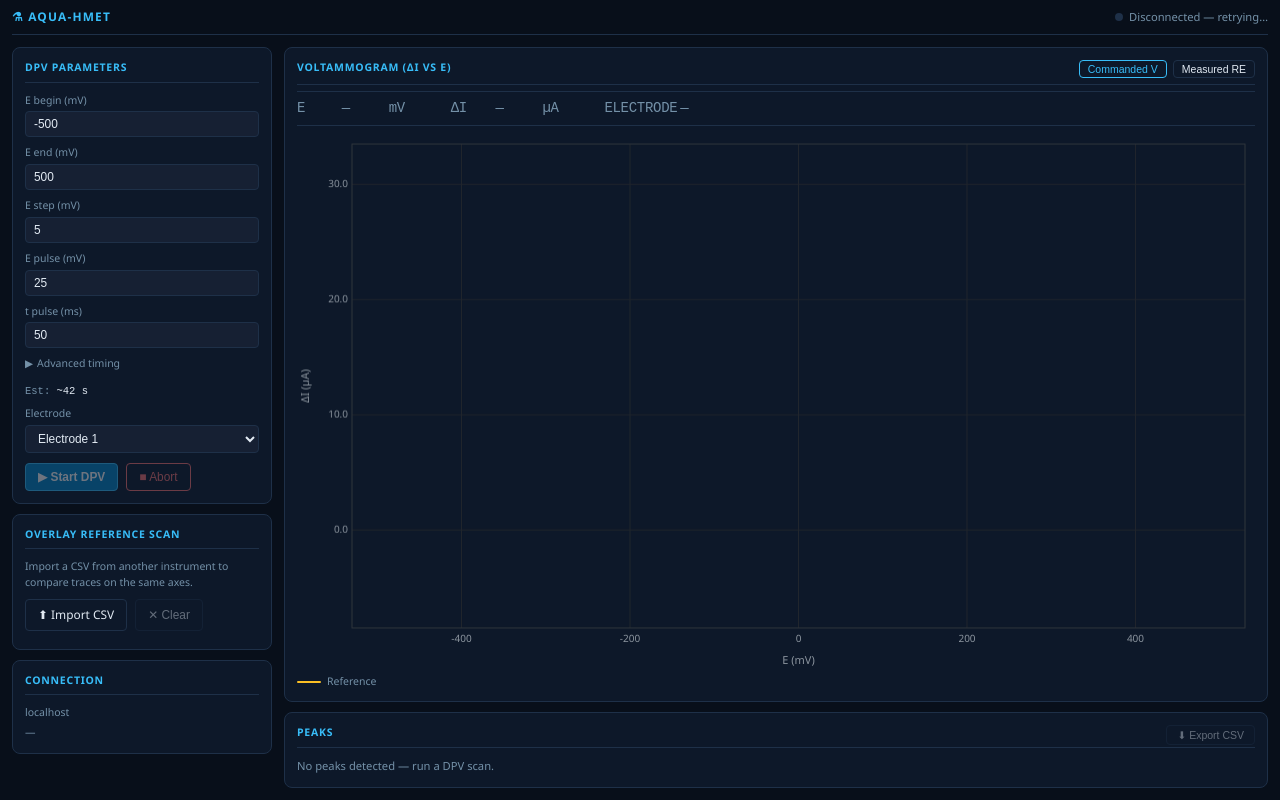
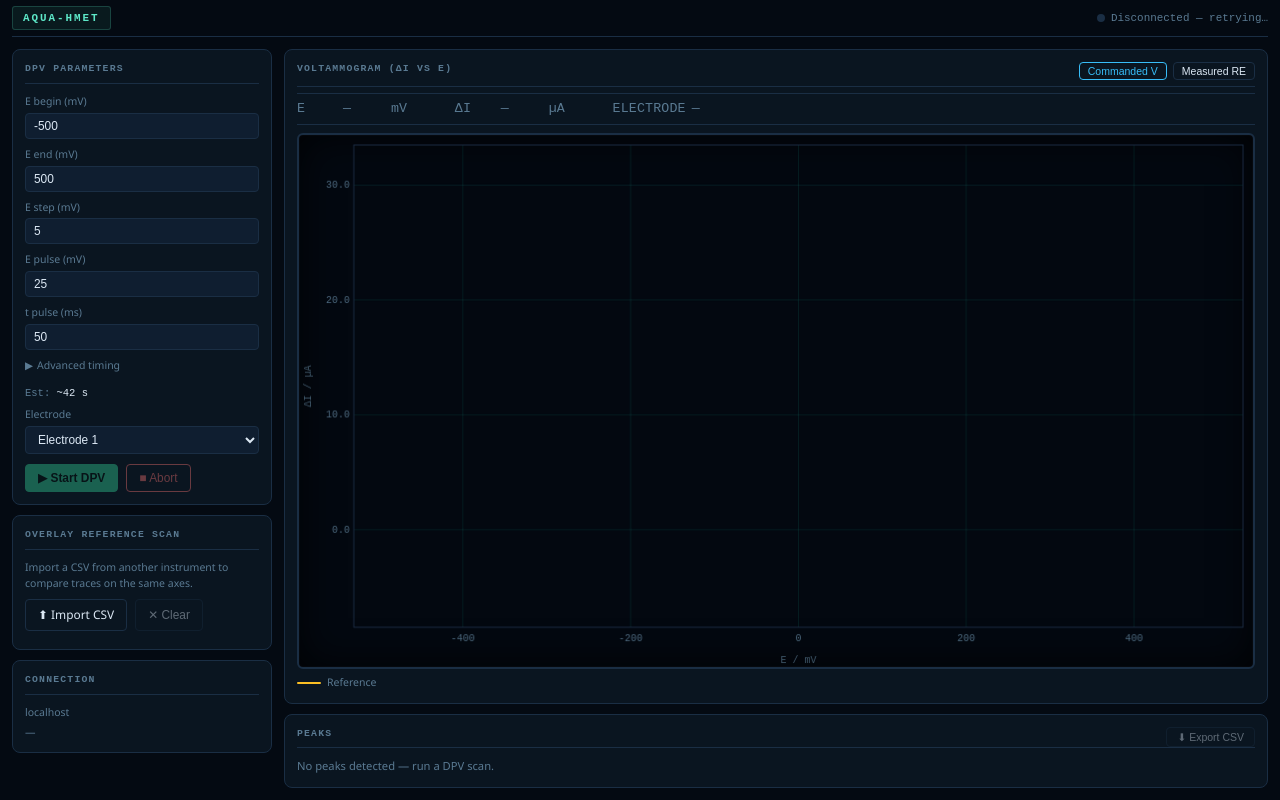
Before and after one commit to Sid180603/uBIOPOT-Firmware, a website: page web/dist/index.html in a window 1280 px wide. Drawn offline with Linux system fonts and the light colour scheme.

Commit message:
feat(web): darker phosphor theme -- scr bg, phos accent, mono title badge, primary btn green

```diff
--- a/web/dist/index.html
+++ b/web/dist/index.html
@@ -28,21 +28,21 @@
 <meta name="viewport" content="width=device-width, initial-scale=1.0">
 <title>Aqua-HMET — DPV Potentiostat</title>
 <style>
-:root{--bg:#080f1a;--sur:#0d1829;--sur2:#162033;--brd:#1e3048;--acc:#38bdf8;--acc2:#0284c7;--grn:#34d399;--amb:#fbbf24;--red:#f87171;--vio:#a78bfa;--txt:#e2eaf3;--dim:#7491a8;--r:8px;--r2:4px;--mono:'IBM Plex Mono','JetBrains Mono',monospace}
+:root{--bg:#040a12;--sur:#0a1520;--sur2:#0f1e30;--scr:#030810;--brd:#1a2e44;--acc:#38bdf8;--acc2:#0284c7;--grn:#34d399;--amb:#fbbf24;--red:#f87171;--vio:#a78bfa;--phos:#5de8c8;--grat:rgba(20,110,100,.16);--txt:#dce8f4;--dim:#5a7a92;--r:8px;--r2:4px;--mono:'IBM Plex Mono','JetBrains Mono',monospace}
 *{box-sizing:border-box;margin:0;padding:0}
 html,body{height:100%;background:var(--bg);color:var(--txt);font-family:'Segoe UI',system-ui,sans-serif;font-size:14px;line-height:1.5}
 #app{display:flex;flex-direction:column;height:100vh;max-width:1400px;margin:0 auto;padding:0 12px}
-#topbar{display:flex;align-items:center;gap:12px;padding:8px 0;border-bottom:1px solid var(--brd);flex-shrink:0}
-#topbar h1{font-size:.85rem;font-weight:700;color:var(--acc);letter-spacing:.1em;text-transform:uppercase}
-#wss{display:flex;align-items:center;gap:6px;font-size:.8rem;color:var(--dim);margin-left:auto}
+#topbar{display:flex;align-items:center;gap:12px;padding:6px 0;border-bottom:1px solid var(--brd);flex-shrink:0}
+#topbar h1{font-size:.78rem;font-weight:700;font-family:var(--mono);color:var(--phos);letter-spacing:.18em;text-transform:uppercase;background:rgba(93,232,200,.07);border:1px solid rgba(93,232,200,.2);border-radius:3px;padding:3px 10px;white-space:nowrap}
+#wss{display:flex;align-items:center;gap:6px;font-size:.78rem;color:var(--dim);margin-left:auto;font-family:var(--mono)}
 .dot{width:8px;height:8px;border-radius:50%;background:var(--brd);flex-shrink:0}
 .dot.on{background:var(--grn)}.dot.run{background:var(--amb);animation:pulse 1s ease-in-out infinite}.dot.err{background:var(--red)}
 @keyframes pulse{0%,100%{opacity:1}50%{opacity:.35}}
 #main{flex:1;display:grid;grid-template-columns:260px 1fr;gap:12px;padding:12px 0;overflow:hidden;min-height:0}
 #left{display:flex;flex-direction:column;gap:10px;overflow-y:auto}
 #right{display:flex;flex-direction:column;gap:10px;min-width:0;overflow:hidden}
-.card{background:var(--sur);border:1px solid var(--brd);border-radius:var(--r);padding:12px}
-.ct{font-size:.75rem;font-weight:600;color:var(--acc);text-transform:uppercase;letter-spacing:.07em;margin-bottom:10px;border-bottom:1px solid var(--brd);padding-bottom:6px}
+.card{background:var(--sur);border:1px solid var(--brd);border-radius:var(--r);padding:12px;transition:border-color .2s}
+.ct{font-size:.7rem;font-weight:600;font-family:var(--mono);color:var(--dim);text-transform:uppercase;letter-spacing:.12em;margin-bottom:10px;border-bottom:1px solid var(--brd);padding-bottom:6px}
 .f{display:flex;flex-direction:column;gap:3px;margin-bottom:8px}
 .f label{font-size:.75rem;color:var(--dim)}
 .f input,.f select{background:var(--sur2);border:1px solid var(--brd);border-radius:var(--r2);color:var(--txt);font-size:.85rem;padding:5px 8px;width:100%;outline:none}
@@ -51,16 +51,16 @@ html,body{height:100%;background:var(--bg);color:var(--txt);font-family:'Segoe U
 .invalid input{border-color:var(--red)}.invalid .ferr{display:block}
 .btn{border:1px solid var(--brd);border-radius:var(--r2);background:transparent;color:var(--txt);font-size:.85rem;padding:6px 12px;cursor:pointer;transition:background .15s,border-color .15s;white-space:nowrap}
 .btn:hover{background:var(--sur2)}.btn:disabled{opacity:.4;cursor:not-allowed}
-.btnp{background:var(--acc2);border-color:var(--acc);color:#fff;font-weight:600}.btnp:hover{background:var(--acc)}
+.btnp{background:var(--grn);border-color:var(--grn);color:#04120c;font-weight:700}.btnp:hover{background:#22c55e;border-color:#22c55e}
 .btnd{border-color:var(--red);color:var(--red)}.btnd:hover{background:rgba(248,81,73,.1)}
 .brow{display:flex;gap:8px;flex-wrap:wrap}
-#cw{flex:1;min-height:0;position:relative}
+#cw{flex:1;min-height:0;position:relative;background:var(--scr);border:2px solid var(--brd);border-radius:6px;box-shadow:inset 0 0 40px rgba(0,0,0,.8),inset 0 0 0 1px rgba(255,255,255,.03)}
 canvas#cv{display:block;width:100%;height:100%;min-height:260px}
-#rdout{display:flex;gap:20px;flex-wrap:wrap;font-size:.78rem;color:var(--dim);align-items:baseline;padding:6px 0;border-top:1px solid var(--brd);border-bottom:1px solid var(--brd);margin-bottom:10px}
-.rdl{font-size:.72rem;color:var(--dim);text-transform:uppercase;letter-spacing:.06em}
-#rdout span{font-family:var(--mono);font-size:1.3rem;font-weight:500;color:var(--acc);letter-spacing:-.02em;min-width:5ch;display:inline-block}
-.rdu{font-size:.72rem;color:var(--dim);margin-left:2px}
-body:not([data-state='running']):not([data-state='equilibrating']) #rdout span{color:var(--dim);font-size:1rem}
+#rdout{display:flex;gap:24px;flex-wrap:wrap;font-size:.72rem;color:var(--dim);align-items:baseline;padding:5px 0;border-top:1px solid var(--brd);border-bottom:1px solid var(--brd);margin-bottom:8px;font-family:var(--mono)}
+.rdl{font-size:.65rem;color:var(--dim);text-transform:uppercase;letter-spacing:.1em}
+#rdout span{font-family:var(--mono);font-size:1.25rem;font-weight:400;color:var(--phos);letter-spacing:.01em;min-width:5ch;display:inline-block}
+.rdu{font-size:.65rem;color:var(--dim);margin-left:2px}
+body:not([data-state='running']):not([data-state='equilibrating']) #rdout span{color:var(--dim);font-size:.95rem}
 .pi{display:flex;align-items:center;gap:12px;background:var(--sur2);border:1px solid var(--brd);border-radius:var(--r2);padding:8px 12px;font-size:.85rem;margin-bottom:6px}
 .pe{color:var(--acc);font-weight:600;min-width:80px}.pI{color:var(--txt);font-weight:600;min-width:80px}
 .trow{display:flex;gap:6px;align-items:center;font-size:.8rem;color:var(--dim)}
@@ -69,16 +69,16 @@ body:not([data-state='running']):not([data-state='equilibrating']) #rdout span{c
 #toast.visible{top:16px}#toast.inf{background:var(--acc2)}
 .adv-summary{font-size:.75rem;color:var(--dim);cursor:pointer;margin-bottom:8px;user-select:none;list-style:none;display:flex;align-items:center;gap:4px}.adv-summary::-webkit-details-marker{display:none}.adv-summary:hover{color:var(--txt)}.adv-arr{transition:transform .15s;display:inline-block}details[open] .adv-arr{transform:rotate(90deg)}
 #scan-est{font-size:.75rem;color:var(--dim);margin-top:4px;font-family:var(--mono)}#scan-est span{color:var(--txt)}
-body[data-state='running'] #cw{box-shadow:0 0 0 1px var(--amb),0 0 12px rgba(251,191,36,.08);border-radius:var(--r)}
-body[data-state='equilibrating'] #cw{box-shadow:0 0 0 1px var(--acc),0 0 12px rgba(56,189,248,.08);border-radius:var(--r)}
-body[data-state='complete'] #cw{box-shadow:0 0 0 1px var(--grn),0 0 12px rgba(52,211,153,.08);border-radius:var(--r)}
-body[data-state='error'] #cw{box-shadow:0 0 0 1px var(--red),0 0 12px rgba(248,113,113,.08);border-radius:var(--r)}
+body[data-state='running'] #cw{border-color:var(--amb);box-shadow:inset 0 0 40px rgba(0,0,0,.8),0 0 18px rgba(251,191,36,.15)}
+body[data-state='equilibrating'] #cw{border-color:var(--acc);box-shadow:inset 0 0 40px rgba(0,0,0,.8),0 0 18px rgba(56,189,248,.12)}
+body[data-state='complete'] #cw{border-color:var(--grn);box-shadow:inset 0 0 40px rgba(0,0,0,.8),0 0 18px rgba(52,211,153,.14)}
+body[data-state='error'] #cw{border-color:var(--red);box-shadow:inset 0 0 40px rgba(0,0,0,.8),0 0 18px rgba(248,113,113,.15)}
 </style>
 </head>
 <body>
 <div id="app">
   <div id="topbar">
-    <h1><span aria-hidden="true">⚗</span> Aqua-HMET</h1>
+    <h1>Aqua&#8209;HMET</h1>
     <div id="wss">
       <div class="dot" id="dot"></div>
       <span id="wsl">Connecting…</span>
@@ -181,7 +181,7 @@ function encDP(d){
 }
 
 // ── State ────────────────────────────────────────────────────────────────────
-const COLORS={1:'#38bdf8',2:'#f9826c',3:'#a78bfa',0:'#fbbf24',ref:'#fbbf24'};
+const COLORS={1:'#5de8c8',2:'#f9826c',3:'#a78bfa',0:'#fbbf24',ref:'#fbbf24'};
 let ws=null,wsTimer=null,xMode='cmd';
 let pts=[],refPts=[],hasRef=false;
 let pendQ=[],rafPending=false;
@@ -244,31 +244,32 @@ function drawChart(){
   const d=chartDomain();
   const IW=W-PAD.l-PAD.r,IH=H-PAD.t-PAD.b;
 
-  // Grid
-  ctx.strokeStyle='#21262d';ctx.lineWidth=1;
+  // Graticule (oscilloscope-style teal tinted grid)
+  const monoFont='10px IBM Plex Mono,JetBrains Mono,monospace';
+  ctx.strokeStyle='rgba(20,110,100,.22)';ctx.lineWidth=1;
   const xs=niceStep(d.xmax-d.xmin,6);
   for(let x=Math.ceil(d.xmin/xs)*xs;x<=d.xmax;x+=xs){
     const {sx}=toScreen(d,x,0);
     ctx.beginPath();ctx.moveTo(sx,PAD.t);ctx.lineTo(sx,PAD.t+IH);ctx.stroke();
-    ctx.fillStyle='#8b949e';ctx.font='10px Segoe UI,sans-serif';
+    ctx.fillStyle='rgba(90,122,146,.85)';ctx.font=monoFont;
     ctx.textAlign='center';ctx.fillText(x.toFixed(0),sx,H-PAD.b+14);
   }
   const ys=niceStep(d.ymax-d.ymin,5);
   for(let y=Math.ceil(d.ymin/ys)*ys;y<=d.ymax;y+=ys){
     const {sy}=toScreen(d,0,y);
     ctx.beginPath();ctx.moveTo(PAD.l,sy);ctx.lineTo(PAD.l+IW,sy);ctx.stroke();
-    ctx.fillStyle='#8b949e';ctx.textAlign='right';ctx.fillText(y.toFixed(1),PAD.l-4,sy+3);
+    ctx.fillStyle='rgba(90,122,146,.85)';ctx.textAlign='right';ctx.fillText(y.toFixed(1),PAD.l-4,sy+3);
   }
 
-  // Axes
-  ctx.strokeStyle='#30363d';ctx.lineWidth=1;
+  // Frame border
+  ctx.strokeStyle='rgba(30,48,72,.9)';ctx.lineWidth=1;
   ctx.strokeRect(PAD.l,PAD.t,IW,IH);
 
   // Axis labels
-  ctx.fillStyle='#8b949e';ctx.font='11px Segoe UI,sans-serif';ctx.textAlign='center';
-  ctx.fillText(xMode==='re'?'RE (mV)':'E (mV)',PAD.l+IW/2,H-4);
+  ctx.fillStyle='rgba(90,122,146,.7)';ctx.font=monoFont;ctx.textAlign='center';
+  ctx.fillText(xMode==='re'?'RE / mV':'E / mV',PAD.l+IW/2,H-4);
   ctx.save();ctx.translate(12,PAD.t+IH/2);ctx.rotate(-Math.PI/2);
-  ctx.fillText('ΔI (µA)',0,0);ctx.restore();
+  ctx.fillText('ΔI / µA',0,0);ctx.restore();
 
   // Series
   ctx.lineWidth=2;
```
